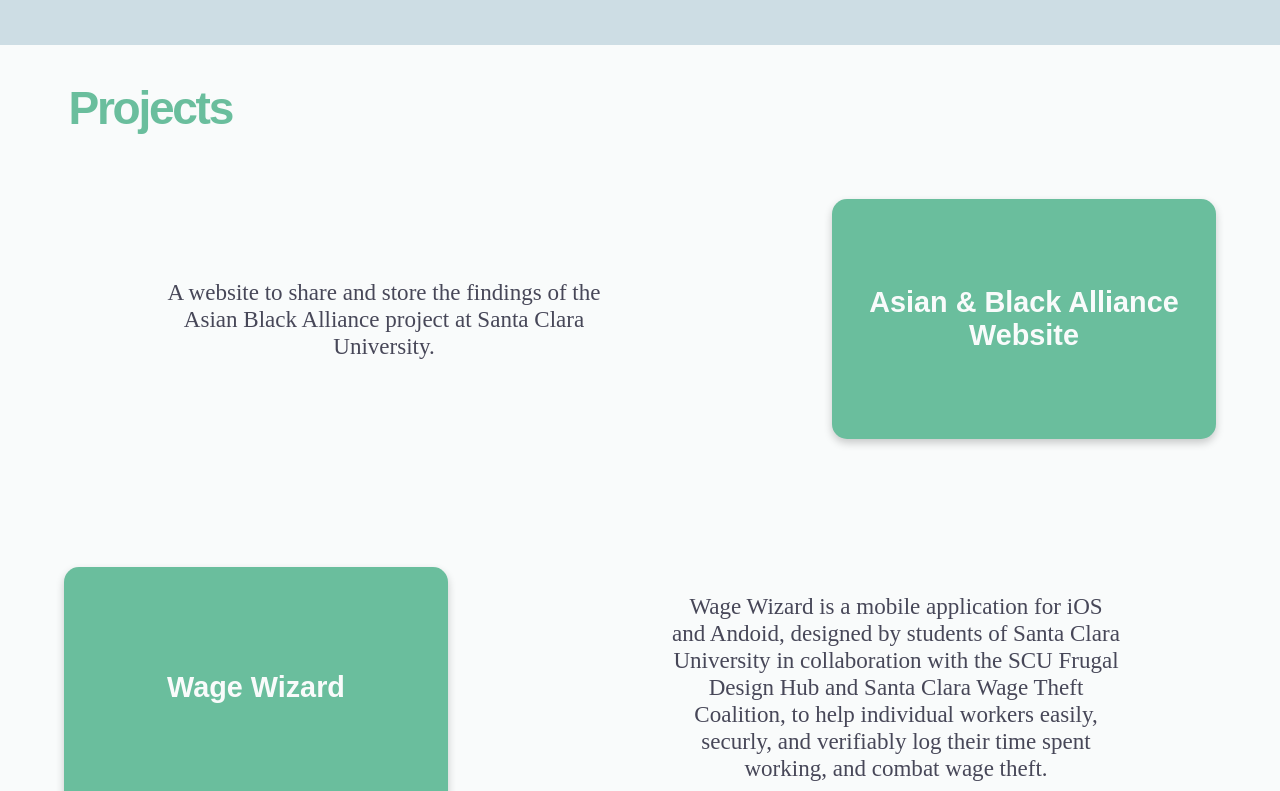
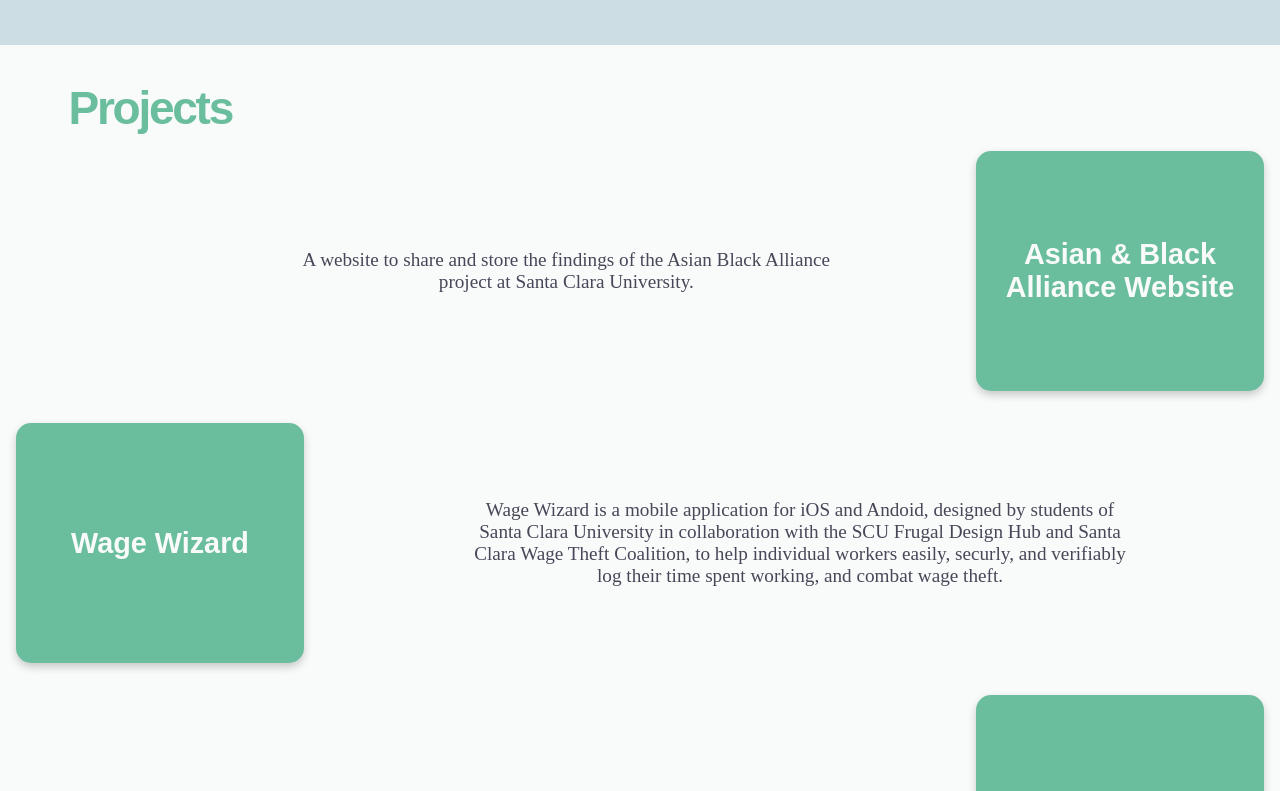
Before and after one commit to jackcdavey/PersonalWebsite, a React (Create React App) app: page / in a window 1280 px wide. Shown: the part 1440-2231 px from the top of the page. Built offline with nearby package versions, Linux system fonts and the light colour scheme; a web font is replaced by a local one.

Commit message:
Fixed project display and sizing on mobile

```diff
--- a/src/components/Projects.tsx
+++ b/src/components/Projects.tsx
@@ -1,6 +1,6 @@
 import gitLogo from "../assets/images/github.png"
 import AnimatedTitle from "../hooks/revealText"
-import { SectionRow, SectionTitle, ProjectCard, ProjectTitle, ProjectImage, ProjectLink, TransparentSectionWrap, ProjectDescription, ProjectDescriptionBG, ProjRowLeft, ProjRowRight } from "../styles/stylesheet.js"
+import { SectionRow, SectionTitle, ProjectCard, ProjectTitle, ProjectImage, ProjectLink, TransparentSectionWrap, ProjectDescription, ProjRowLeft, ProjRowRight } from "../styles/stylesheet.js"
 
 // var tinycolor = require("tinycolor2")
 
@@ -55,13 +55,15 @@
 				if (index % 2 === 0) {
 					return (
 						<ProjRowRight>
-							<ProjectLink href={project.link} target='_blank' >
 							<ProjectDescription>
 								{/* <ProjectDescriptionBG /> */}
 								<span style={{ width: "70%" }}>
 									{project.description}
 								</span>
 							</ProjectDescription>
+
+							<ProjectLink href={project.link} target='_blank' >
+
 								<ProjectCard>
 									{project.image &&
 										<ProjectImage src={project.image} />
@@ -84,6 +86,7 @@
 										{project.title}
 									</ProjectTitle>
 								</ProjectCard>
+							</ProjectLink>
 
 							<ProjectDescription>
 								{/* <ProjectDescriptionBG /> */}
@@ -91,7 +94,6 @@
 									{project.description}
 								</span>
 							</ProjectDescription>
-							</ProjectLink>
 						</ProjRowLeft>
 					)
 				}
--- a/src/styles/stylesheet.js
+++ b/src/styles/stylesheet.js
@@ -213,9 +213,8 @@
 	align-items: center;
 	justify-content: center;
 	transition: 0.3s;
-	min-width: 30vw;
+	width: 20rem;
 	height: 15rem;
-
 	border-radius: 15px;
 	margin: 5%;
 
@@ -223,8 +222,9 @@
 		box-shadow: 0 8px 16px 0 rgba(0, 0, 0, 0.9);
 	}
 
-	@media (max-width: 510px) {
-		width: 40vw;
+	@media (max-width: 710px) {
+		margin-top: 5rem;
+		width: 70vw;
 	}
 `
 
@@ -247,7 +247,7 @@
 
 export const ProjectLink = styled.a`
 	align-items: center;
-	display: inline-flex;
+	display: flex;
 	text-decoration: none;
 
 `
@@ -259,10 +259,10 @@
 	font-family: minion-pro-condensed-caption, serif;
 	font-size: 1em;
 	color: ${COLORS.darkShade};
-	padding-left: 5%;
-	padding-right: 5%;
+	// padding-left: 5%;
+	// padding-right: 5%;
 	text-align: center;
-	height: 100%;
+	// width: 100%;
 	// background-color: ${COLORS.lightShade};
 	// overflow: hidden;
 
@@ -285,17 +285,26 @@
 export const ProjRowLeft = styled(SectionRow)`
 		justify-content: flex-start;
 		align-items: center;
-		flex-direction: row;
-		flex-wrap: wrap;
+		flex-direction: row !important;
 		width: 100%;
+
+		@media (max-width: 800px) {
+			justify-content: center !important;
+			flex-wrap: wrap;
+		}
 	`
 
 	export const ProjRowRight = styled(SectionRow)`
 		justify-content: flex-end;
 		align-items: center;
-		flex-direction: row;
-		flex-wrap: wrap;
+		flex-direction: row !important;
 		width: 100%;
+
+		@media (max-width: 800px) {
+			flex-wrap: wrap;
+			flex-direction: column-reverse !important;
+			justify-content: center !important;
+		}
 	`
 
 ////// END PROJECT SECTION STYLES //////
```
Lines whose indentation alone changed are shown as unchanged.
